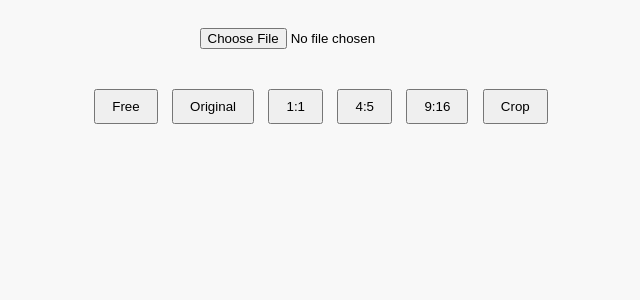
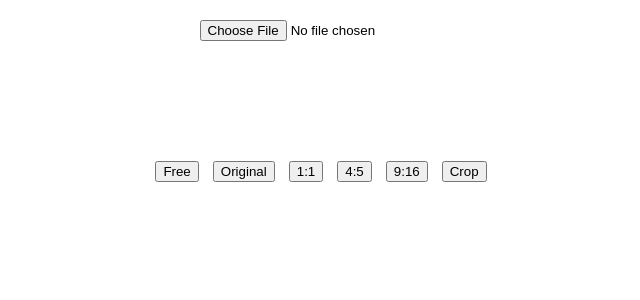
Before and after one commit to shannenlolol/ImageEditorWebApp, a Flask app: page / in a window 1280 px wide. Shown: the top 300 px of the page, without its empty margins (314-954 px from the left). Run offline with Flask 3, Linux system fonts and the light colour scheme; some libraries are stand-ins or nearby versions.

Commit message:
fixed bug

```diff
--- a/static/style.css
+++ b/static/style.css
@@ -1,29 +1,21 @@
 #image {
-    max-width: 80%; /* Adjust the width of the image */
-    max-height: 60vh; /* Adjust the height of the image */
+    max-width: 100%; /* Maximum width of image is 100% of its container */
+    max-height: 80vh; /* Maximum height of image is 80% of the viewport height */
     display: block; /* Center the image */
-    margin: 20px auto; /* Add some margin around the image for top and bottom spacing */
+    margin: 10px auto; /* Add some margin around the image */
 }
 
 .container {
     text-align: center;
-    padding: 20px; /* Add padding to the container */
-    box-sizing: border-box; /* Include padding and border in the element's total width and height */
+    max-height: 80vh;
+    margin-top: 20px;
 }
 
 .buttons {
     text-align: center;
-    margin-top: 20px; /* Add more space between the buttons and the image container */
+    margin-top: 100px;
 }
 
 button {
     margin-right: 10px;
-    padding: 8px 16px; /* Add padding inside the buttons for better visual appeal */
-    cursor: pointer; /* Change the cursor to a pointer when hovering over the buttons */
 }
-
-/* Additional styles to improve layout and presentation */
-body {
-    font-family: 'Arial', sans-serif; /* Use a standard font for better text rendering */
-    background-color: #f8f8f8; /* Use a light background color for the page */
-}
--- a/templates/index.html
+++ b/templates/index.html
@@ -1,20 +1,20 @@
 <!DOCTYPE html>
 <html lang="en">
-
 <head>
     <meta charset="UTF-8">
     <title>Image Cropper</title>
     <!-- Include the Cropper CSS file -->
-    <link href="https://cdnjs.cloudflare.com/ajax/libs/cropperjs/1.5.9/cropper.min.css" rel="stylesheet" />
+    <link href="https://cdnjs.cloudflare.com/ajax/libs/cropperjs/1.5.9/cropper.min.css" rel="stylesheet"/>
     <!-- Link to your custom CSS file -->
-    <link href="/static/style.css" rel="stylesheet" />
+    <link href="/static/style.css" rel="stylesheet"/>
 </head>
-
 <body>
 
 <div class="container">
     <input type="file" id="imageInput">
-        <img id="image" style="display:none;"> <!-- Initially hide the image -->
+    <div class="container">
+        <img id="image">
+    </div>
 </div>
 
 <div class="buttons">
@@ -50,7 +50,7 @@
         .then(response => response.blob())
         .then(blob => {
             imageElement.src = URL.createObjectURL(blob);
-                        imageElement.onload = function () {
+            imageElement.onload = function() {
                 if (cropper) {
                     cropper.destroy();
                 }
@@ -71,24 +71,24 @@
 // ... rest of your JavaScript ...
 
 
-        document.getElementById('aspectRatioFree').addEventListener('click', function () {
+    document.getElementById('aspectRatioFree').addEventListener('click', function() {
         cropper.setAspectRatio(NaN); // Free aspect ratio
     });
-        document.getElementById('aspectRatioOriginal').addEventListener('click', function () {
+    document.getElementById('aspectRatioOriginal').addEventListener('click', function() {
         const originalAspectRatio = imageElement.naturalWidth / imageElement.naturalHeight;
         cropper.setAspectRatio(originalAspectRatio); // Original aspect ratio
     });
-        document.getElementById('aspectRatio1_1').addEventListener('click', function () {
+    document.getElementById('aspectRatio1_1').addEventListener('click', function() {
         cropper.setAspectRatio(1 / 1); // 4:5 aspect ratio
     });
-        document.getElementById('aspectRatio4_5').addEventListener('click', function () {
+    document.getElementById('aspectRatio4_5').addEventListener('click', function() {
         cropper.setAspectRatio(4 / 5); // 4:5 aspect ratio
     });
-        document.getElementById('aspectRatio9_16').addEventListener('click', function () {
+    document.getElementById('aspectRatio9_16').addEventListener('click', function() {
         cropper.setAspectRatio(9 / 16); // 9:16 aspect ratio
     });
 
-        document.getElementById('cropButton').addEventListener('click', function () {
+    document.getElementById('cropButton').addEventListener('click', function() {
         if (cropper) {
             // Get the cropped image data
             cropper.getCroppedCanvas().toBlob(function (blob) {
@@ -120,5 +120,4 @@
 </script>
 
 </body>
-
 </html>
```
Lines whose indentation alone changed are shown as unchanged.
